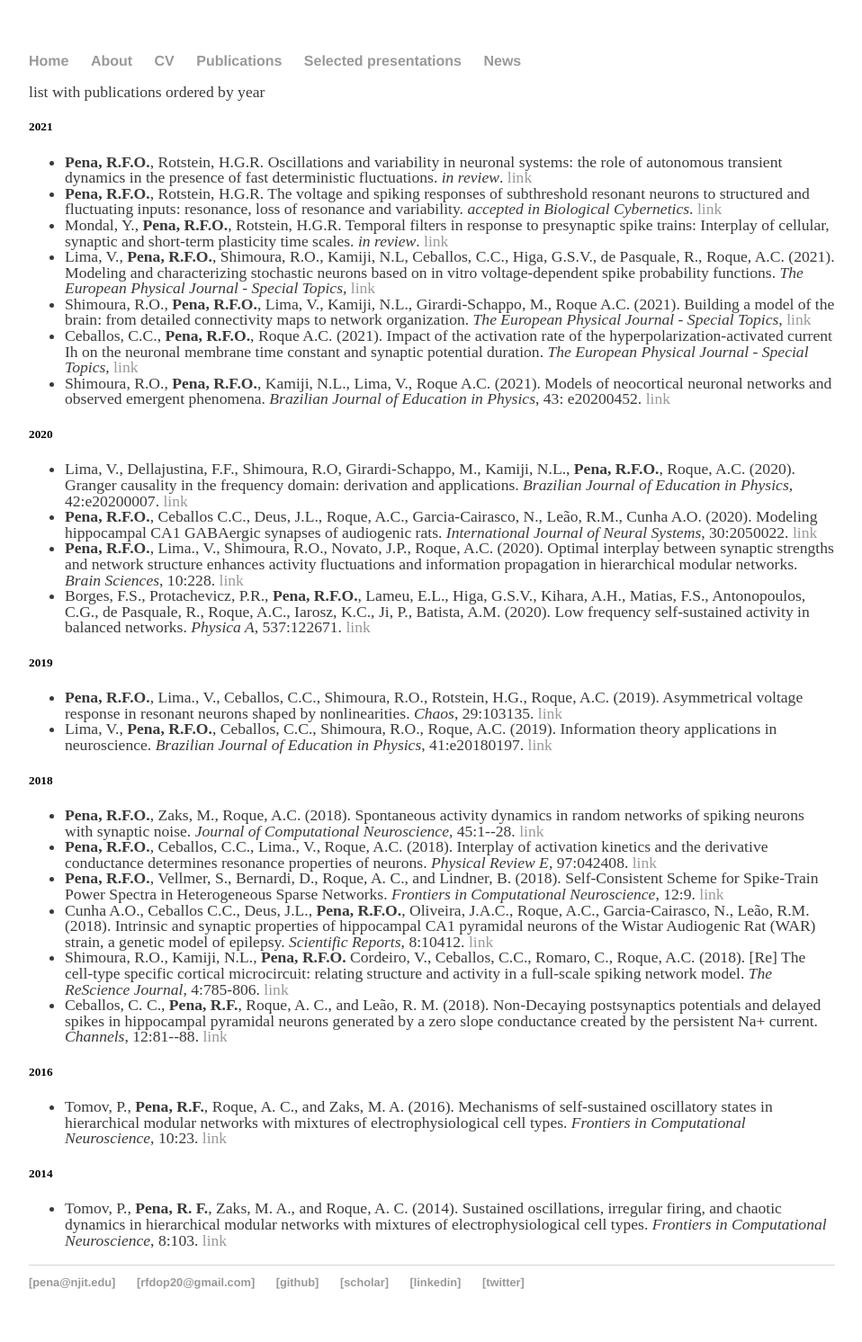
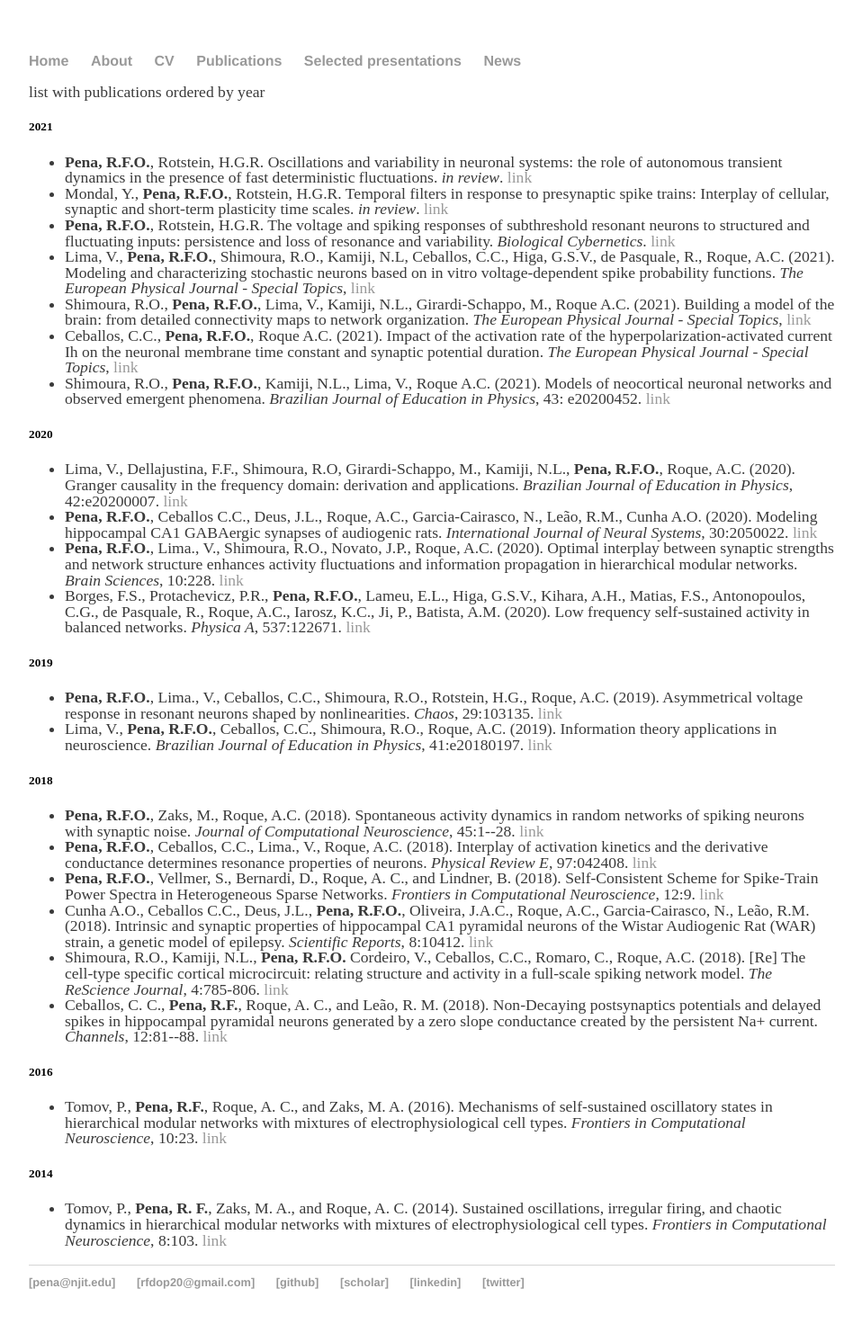
Before and after one commit to pena-rodrigo/oldwebsite, a Jekyll site: the page built from publications/index.html, in a window 1280 px wide. Shown: the whole page at 90% size, without its empty margins (160-1118 px from the left). Built offline with Jekyll 4.4.1, drawn with Linux system fonts in a browser that asks for light colours.

Commit message:
update publications Feb 22

```diff
--- a/cv/index.html
+++ b/cv/index.html
@@ -3,6 +3,6 @@ layout: default
 title: Rodrigo Pena
 ---
 <div class="blurb">
-				<p>Last update: Jan 8, 2022 :
+				<p>Last update: Feb 3, 2022 :
 				<a href="curriculo_update.pdf" target="_blank">Download</a></p>
     		</div><!-- /.blurb -->
--- a/publications/index.html
+++ b/publications/index.html
@@ -9,12 +9,12 @@ title: Rodrigo Pena
 					<li> <b>Pena, R.F.O.</b>, Rotstein, H.G.R. Oscillations and variability in neuronal systems: the role of autonomous transient dynamics in the presence of fast deterministic fluctuations.
 						<i>in review</i>.
 						<a href="https://doi.org/10.1101/2021.06.14.448371">link</a>
-					<li> <b>Pena, R.F.O.</b>, Rotstein, H.G.R. The voltage and spiking responses of subthreshold resonant neurons to structured and fluctuating inputs: resonance, loss of resonance and variability.
-						<i>accepted in Biological Cybernetics</i>.
-						<a href="https://doi.org/10.1101/2021.06.14.448368">link</a>
 					<li> Mondal, Y., <b>Pena, R.F.O.</b>, Rotstein, H.G.R. Temporal filters in response to presynaptic spike trains: Interplay of cellular, synaptic and short-term plasticity time scales.
 							<i>in review</i>.
 						<a href="https://doi.org/10.1101/2021.09.16.460719">link</a>
+					<li> <b>Pena, R.F.O.</b>, Rotstein, H.G.R. The voltage and spiking responses of subthreshold resonant neurons to structured and fluctuating inputs: persistence and loss of resonance and variability.
+						<i>Biological Cybernetics</i>.
+						<a href="http://doi.org/10.1007/s00422-021-00919-0">link</a>
 					<li> Lima, V., <b>Pena, R.F.O.</b>, Shimoura, R.O., Kamiji, N.L, Ceballos, C.C., Higa, G.S.V., de Pasquale, R., Roque, A.C. (2021). Modeling and characterizing stochastic neurons based on in vitro voltage-dependent spike probability functions.
 						<i>The European Physical Journal - Special Topics</i>,
 						<a href="https://doi.org/10.1140/epjs/s11734-021-00160-7">link</a>
```
